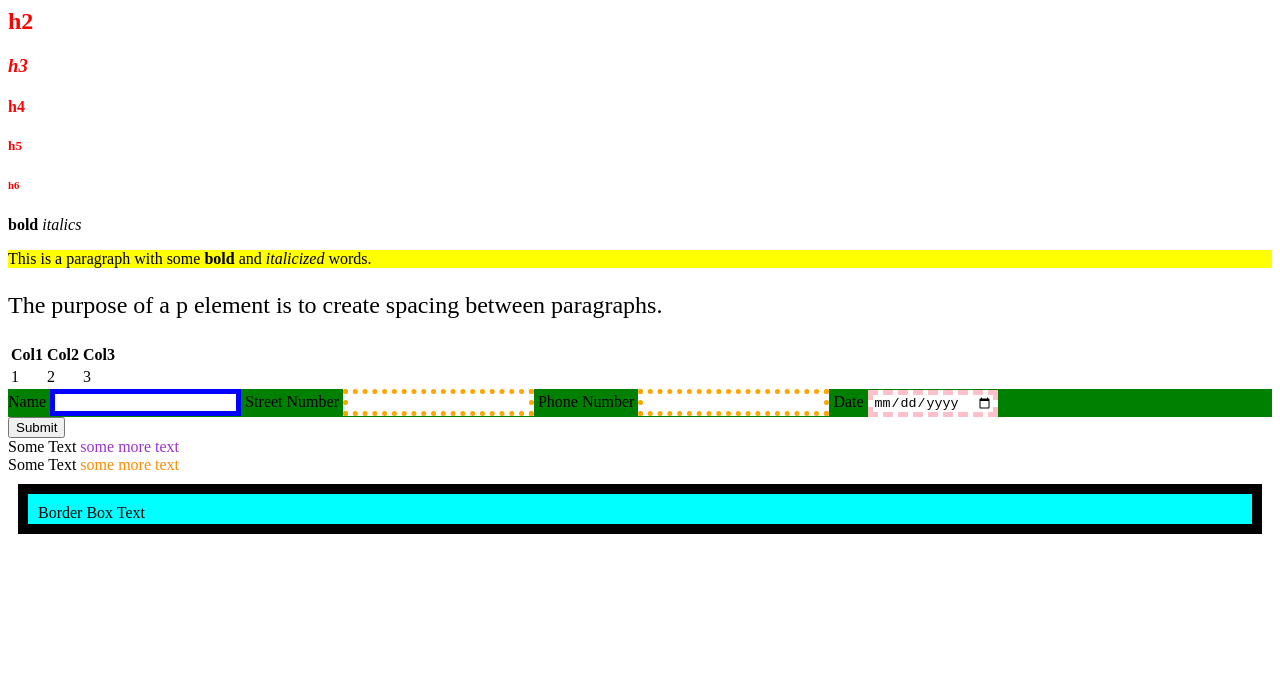
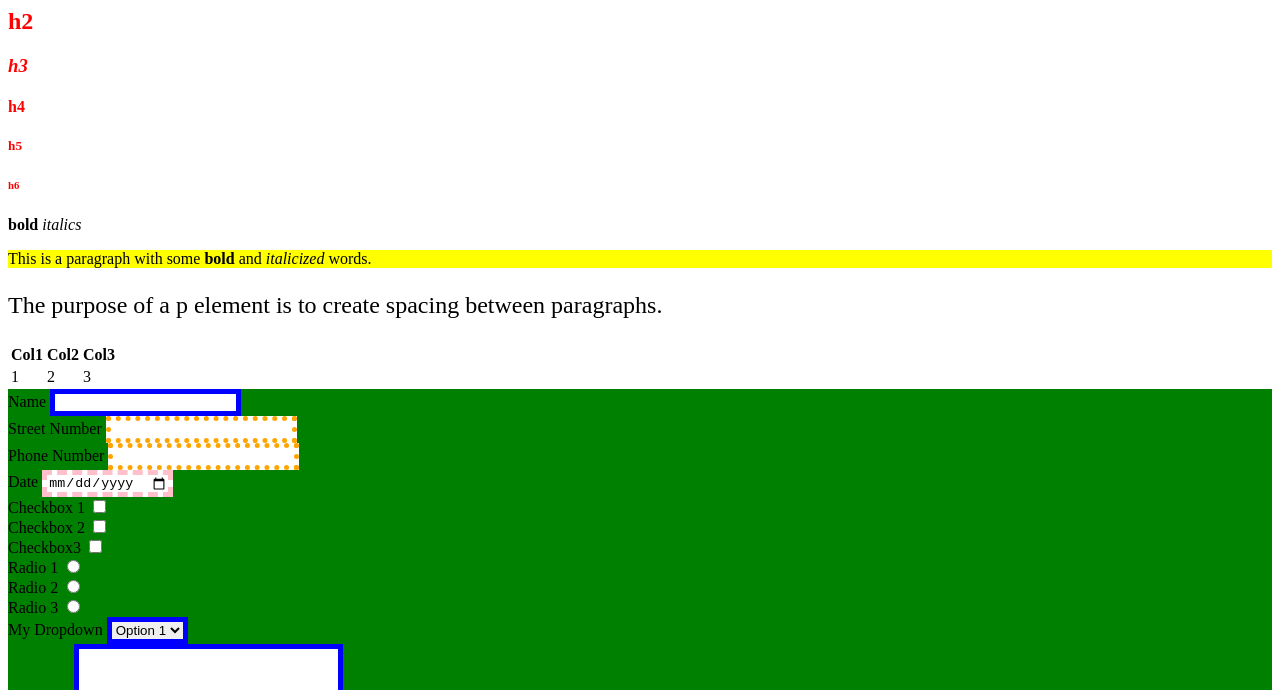
Before and after one commit to prcarswell/webdev-sandbox, a plain HTML site: page index.html in a window 1280 px wide. Shown: the part 110-800 px from the top of the page. Drawn offline with Linux system fonts and the light colour scheme.

Commit message:
Add more form controls to the form

```diff
--- a/index.html
+++ b/index.html
@@ -63,6 +63,43 @@
             Date
             <input name="date" type="date">
         </label>
+        <label>
+            Checkbox 1
+            <input name="check1" type="checkbox">
+        </label>
+        <label>
+            Checkbox 2
+            <input name="check2" type="checkbox">
+        </label>
+        <label>
+            Checkbox3
+            <input name="check3" type="checkbox">
+        </label>
+        <label>
+            Radio 1
+            <input name="radio" type="radio">
+            <!-- this type is a mutually exclusive list -->
+        </label>
+        <label>
+            Radio 2
+            <input name="radio" type="radio">
+        </label>
+        <label>
+            Radio 3
+            <input name="radio" type="radio">
+        </label>
+        <label>
+            My Dropdown
+            <select name="mySelect">
+                <option value="1"> Option 1</option>
+                <option value="2"> Option 2</option>
+                <option value="3"> Option 3</option>
+            </select>
+        </label>
+        <label>
+            Text Area
+            <textarea name="myTextArea" cols="30" rows="10"></textarea>
+        </label>
     </form>
     <button>Submit</button>
     <div class="div-root-container">
--- a/style.css
+++ b/style.css
@@ -76,6 +76,15 @@ This is an "immediate child" selector
     box-sizing: border-box;
 }
 
+label{
+    display: block
+    /*
+    this allows the element to display across the entire width
+    of the page like a div (as opposed to a span which displays one
+    after the other
+     */
+}
+
 a{
     padding: 10px;
     text-decoration: none;
```
